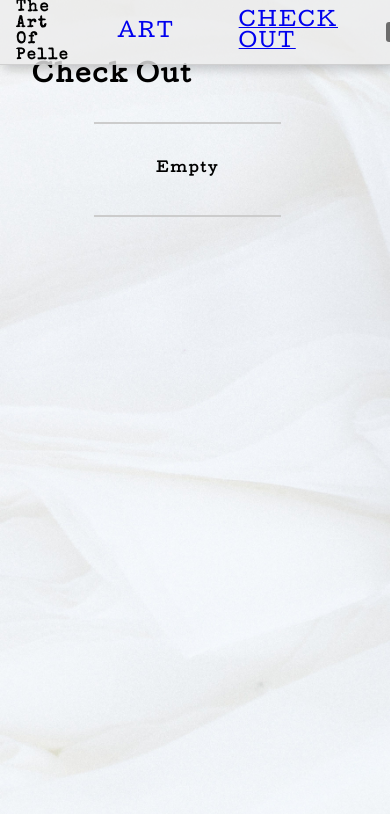
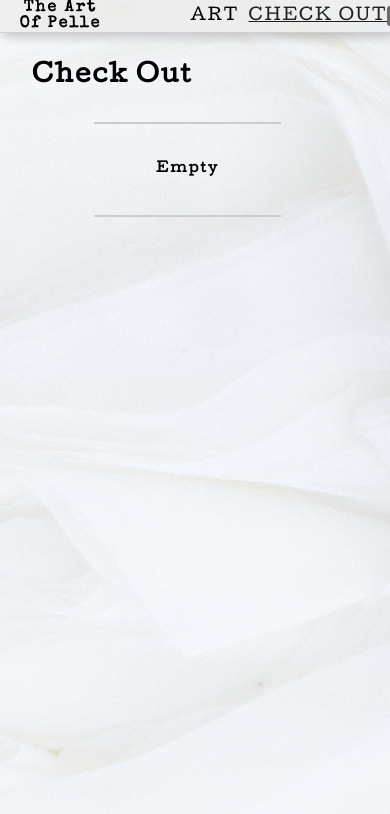
Before and after one commit to AntonErikssonCode/pelleArtClient, a React (Create React App) app: page /checkout in a window 390 px wide. Shown: the top 814 px of the page. Built offline with nearby package versions, Linux system fonts and the light colour scheme.

Commit message:
basic responsivness

```diff
--- a/src/components/artPiece.css
+++ b/src/components/artPiece.css
@@ -97,6 +97,7 @@ p {
   font-weight: 100;
   font-size: 1.2rem;
   margin: 0;
+  text-align: center;
 }
 .artPice-bot-expanded-top-first {
   width: 70%;
@@ -232,6 +233,7 @@ p {
 .artPice-sold,
 .artPice-available {
   margin: 0;
+  text-align: center;
 }
 .artPice-sold {
   color: #ff4000e0;
@@ -299,13 +301,17 @@ p {
 }
 
 @media (max-width: 767px) {
-  /* Styles specific to phones */
-  /* Write your phone-specific styles here */
+  .artPiece {
+    width: 80%;
+
+  }
 }
 
 @media (min-width: 768px) and (max-width: 1023px) {
-  /* Styles specific to tablets */
-  /* Write your tablet-specific styles here */
+  .artPiece {
+    width: 40%;
+
+  }
 }
 
 @media (min-width: 1024px) {
--- a/src/components/header.css
+++ b/src/components/header.css
@@ -18,6 +18,7 @@ h1 {
   margin: 0;
   font-size: 1rem;
   margin-left: 1rem;
+  text-align: center;
 }
 nav {
   width: 90%;
@@ -34,13 +35,14 @@ nav {
 }
 
 .nav-item {
-  margin: 0;
   margin: 0.5rem;
   transition: 0.2s;
   display: flex;
   justify-content: center;
   align-items: center;
   gap: 0.5rem;
+  text-align: center;
+
 }
 .nav-item:hover {
   scale: 1.1;
@@ -53,12 +55,15 @@ nav {
   justify-content: center;
   align-items: center;
   gap: 0.5rem;
+  color: black;
 }
 .nav-link:visited {
   color: inherit;
+  color: black;
 }
 .nav-link-active{
   text-decoration: underline;
+  color: rgb(32, 32, 32);
 
 }
 .nav-link-active p {
@@ -80,13 +85,34 @@ nav {
 
 
   @media (max-width: 767px) {
-    /* Styles specific to phones */
-    /* Write your phone-specific styles here */
+    .nav-list {
+
+      gap: 0.2rem;
+
+    }
+    .nav-link {
+
+      font-size: 1rem;
+
+    }
+    .nav-item {
+      margin: 0.2rem;
+
+
+      gap: 0.0rem;
+
+
+    }
   }
 
   @media (min-width: 768px) and (max-width: 1023px) {
-    /* Styles specific to tablets */
-    /* Write your tablet-specific styles here */
+    .nav-list {
+
+      gap: 1rem;
+
+
+    }
+
   }
 
   @media (min-width: 1024px) {
```
